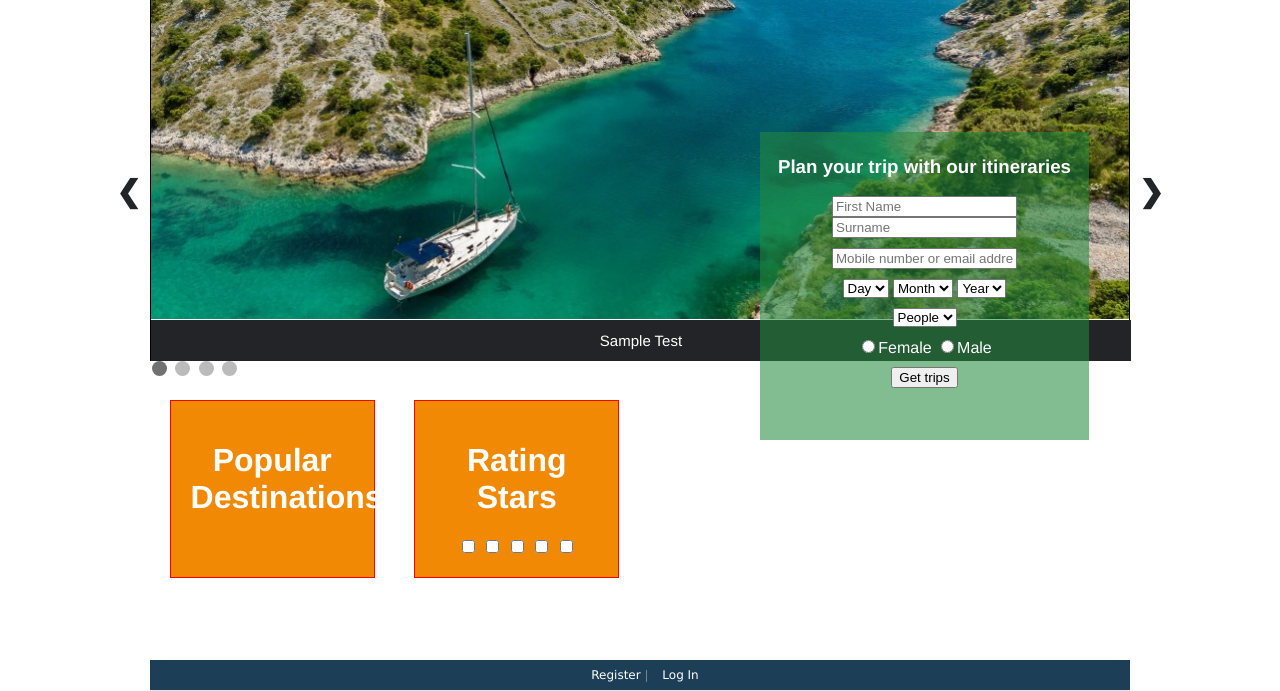
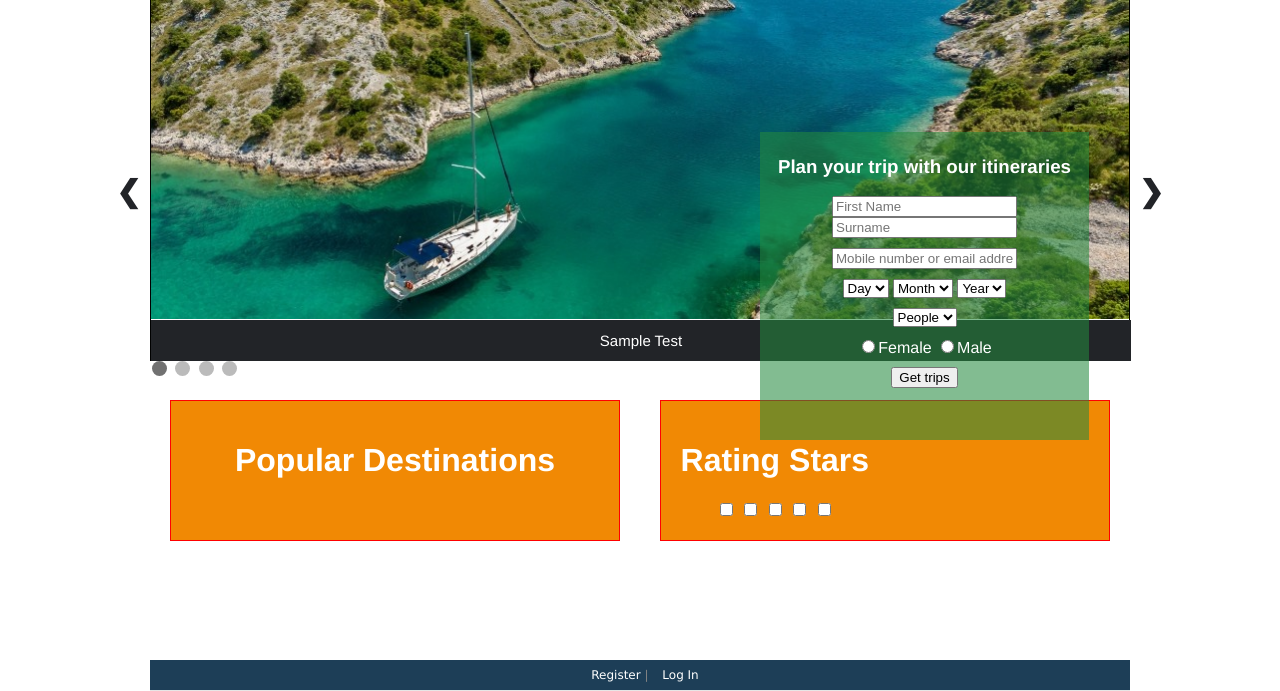
Before and after one commit to Denis774/Rhoda-the-Rover-Itenary-Robot, a PHP site: page / in a window 1280 px wide. Shown: the part 109-800 px from the top of the page. Run offline with PHP 8.4, Linux system fonts and the light colour scheme; some libraries are stand-ins or nearby versions.

Commit message:
added style for the index page'

```diff
--- a/css/style.css
+++ b/css/style.css
@@ -197,7 +197,7 @@ padding-right: 15px;
 .tab{
     background: #f18904;
     margin: 15px;
-    width: calc(100% / 6);
+    width: calc(100% * 6);
     display: inline-block;
     vertical-align: top;
     border:1px solid red;
```
